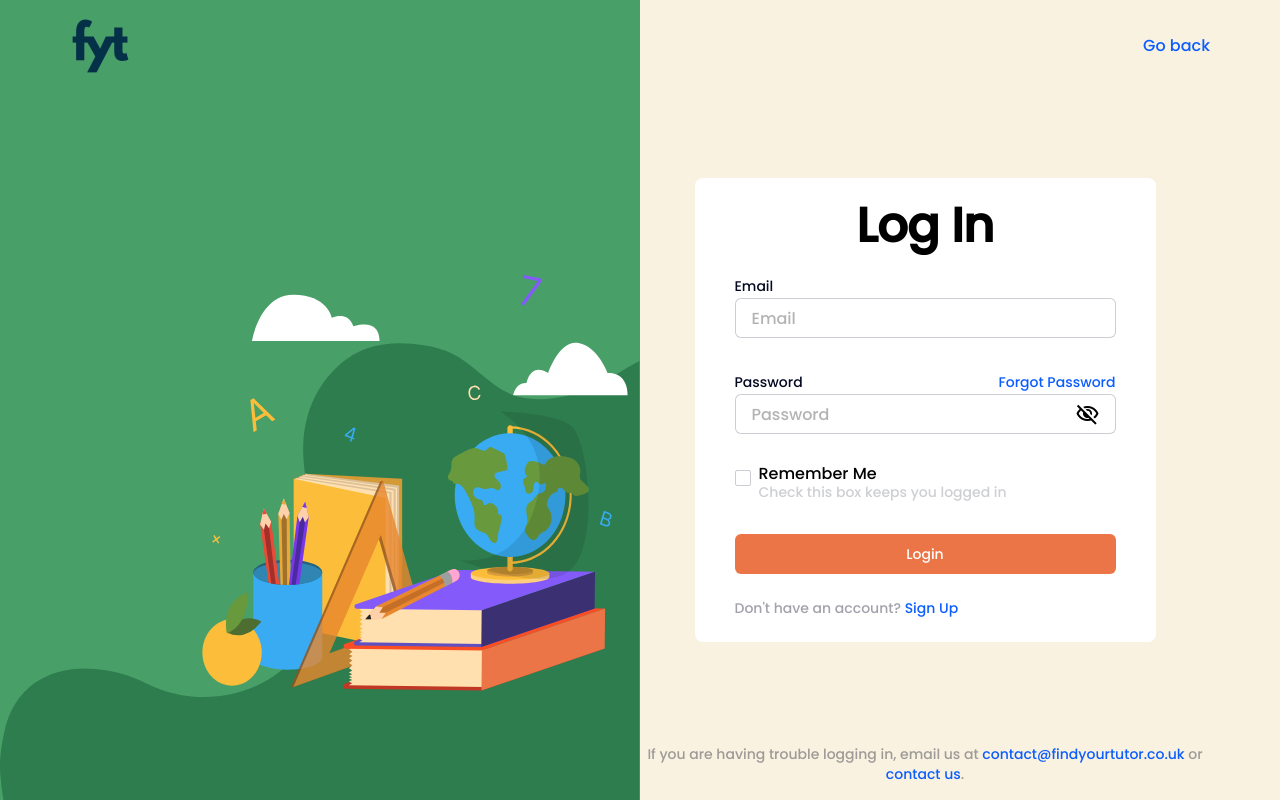
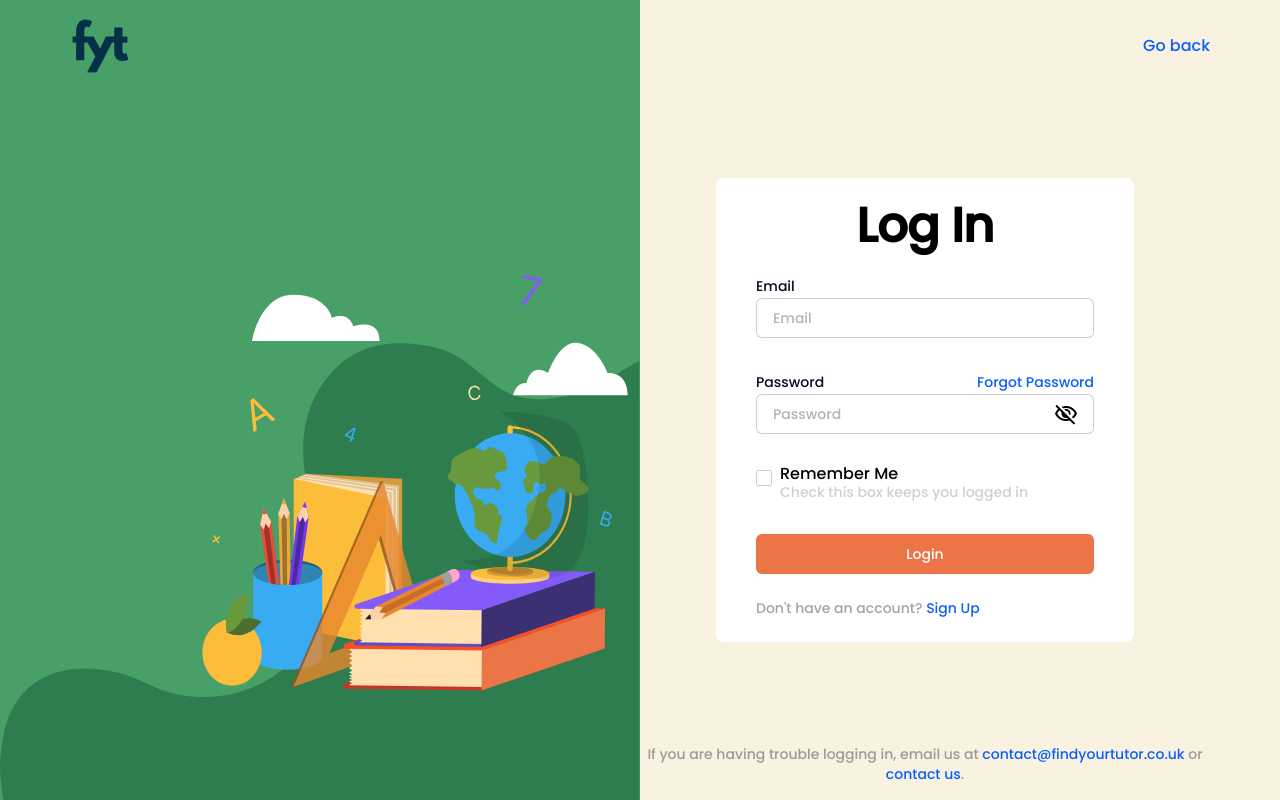
Before and after one commit to Yousuf24100286/findyourtutor, a Next.js app: page /auth/login in a window 1280 px wide. Built offline with nearby package versions, Linux system fonts and the light colour scheme; no server answers.

Commit message:
ui: customise input component

```diff
--- a/src/components/ui/input.tsx
+++ b/src/components/ui/input.tsx
@@ -11,7 +11,7 @@ const Input = React.forwardRef<HTMLInputElement, InputProps>(
       <input
         type={type}
         className={cn(
-          "flex h-10 w-full rounded-md border border-border px-4 py-2 text-base font-normal placeholder:text-text-placeholder placeholder:font-normal focus-visible:outline-none focus-visible:ring-2 focus-visible:ring-success focus-visible:ring-offset-2 disabled:cursor-not-allowed disabled:opacity-50",
+          "flex h-10 w-full rounded-md border border-border px-4 py-2 text-text-primary/75 text-sm leading-4 font-normal placeholder:text-text-placeholder placeholder:font-normal focus-visible:outline-none focus-visible:ring-2 focus-visible:ring-success focus-visible:ring-offset-2 disabled:cursor-not-allowed disabled:opacity-50",
           className
         )}
         ref={ref}
```
